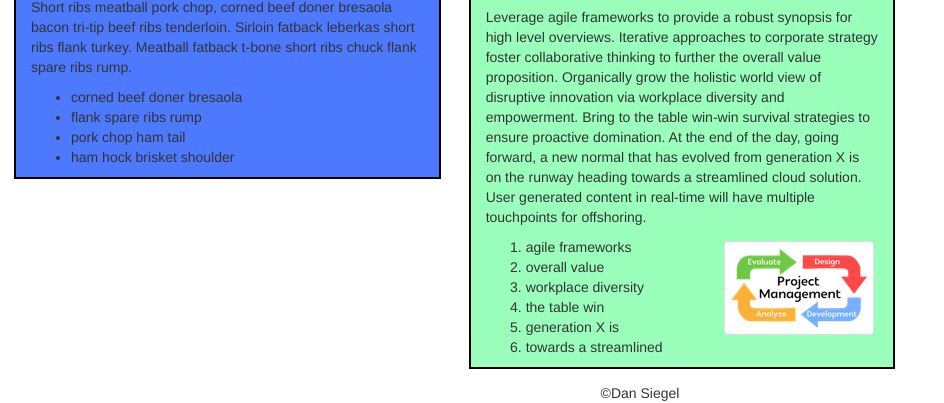
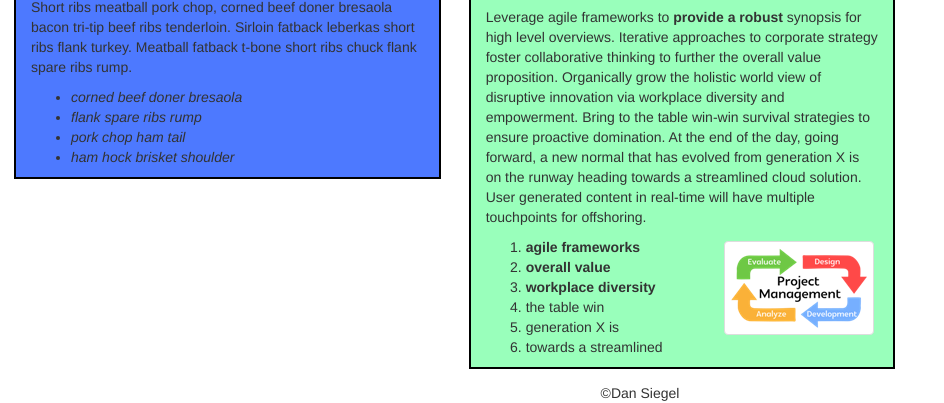
Before and after one commit to danjsiegel/fridayhw, a plain HTML site: page index.html in a window 1280 px wide. Shown: the part 402-805 px from the top of the page, without its empty margins (0-944 px from the left). Drawn offline with Linux system fonts and the light colour scheme.

Commit message:
added in additional strong and em formatting to meet requirements for assignment

```diff
--- a/index.html
+++ b/index.html
@@ -21,10 +21,10 @@
         <h2>Favorite Things</h2>
           <p>Bacon ipsum dolor amet jowl pork chop ham tail. Jowl leberkas biltong, ham hock brisket shoulder pastrami fatback ham sirloin landjaeger tail. Beef bacon tongue, salami capicola cow pork chop swine andouille cupim venison fatback brisket kielbasa. Short ribs meatball pork chop, corned beef doner bresaola bacon tri-tip beef ribs tenderloin. Sirloin fatback leberkas short ribs flank turkey. Meatball fatback t-bone short ribs chuck flank spare ribs rump.
             <ul>
-              <li>corned beef doner bresaola</li>
-              <li>flank spare ribs rump</li>
-              <li>pork chop ham tail</li>
-              <li>ham hock brisket shoulder</li>
+              <li><em>corned beef doner bresaola</em></li>
+              <li><em>flank spare ribs rump</em></li>
+              <li><em>pork chop ham tail</em></li>
+              <li><em>ham hock brisket shoulder</em></li>
             </ul>
           </p>
       </div>
@@ -33,13 +33,13 @@
           <p>Muffin chocolate bar gingerbread sugar plum halvah lollipop. Jelly beans caramels jelly-o muffin cookie topping lemon drops muffin cheesecake. Sesame snaps cake donut bonbon sugar plum gummi bears. Carrot cake cookie jelly tiramisu. Sesame snaps chupa chups brownie. Dessert gummi bears chupa chups candy cotton candy dessert soufflé chocolate bar. Icing jelly jujubes pastry. Dragée jelly beans macaroon cupcake muffin tiramisu chocolate marzipan soufflé. Carrot cake chocolate bar icing chocolate cake biscuit candy. Lemon drops muffin fruitcake lemon drops. Topping cookie carrot cake muffin. Chocolate cake liquorice bear claw. Dessert soufflé carrot cake cotton candy sweet cake. Jelly beans jujubes ice cream danish.
           </p>
           <h2>Project Management</h2>
-            <p>Leverage agile frameworks to provide a robust synopsis for high level overviews. Iterative approaches to corporate strategy foster collaborative thinking to further the overall value proposition. Organically grow the holistic world view of disruptive innovation via workplace diversity and empowerment. Bring to the table win-win survival strategies to ensure proactive domination. At the end of the day, going forward, a new normal that has evolved from generation X is on the runway heading towards a streamlined cloud solution. User generated content in real-time will have multiple touchpoints for offshoring.
+            <p>Leverage agile frameworks to <strong>provide a robust</strong> synopsis for high level overviews. Iterative approaches to corporate strategy foster collaborative thinking to further the overall value proposition. Organically grow the holistic world view of disruptive innovation via workplace diversity and empowerment. Bring to the table win-win survival strategies to ensure proactive domination. At the end of the day, going forward, a new normal that has evolved from generation X is on the runway heading towards a streamlined cloud solution. User generated content in real-time will have multiple touchpoints for offshoring.
               </p>
               <img src="img/pjm.png" alt="project management" class="pull-right img-thumbnail">
               <ol>
-                <li>agile frameworks</li>
-                <li>overall value</li>
-                <li>workplace diversity</li>
+                <li><strong>agile frameworks</strong></li>
+                <li><strong>overall value</strong></li>
+                <li><strong>workplace diversity</strong></li>
                 <li>the table win</li>
                 <li>generation X is</li>
                 <li>towards a streamlined</li>
```
